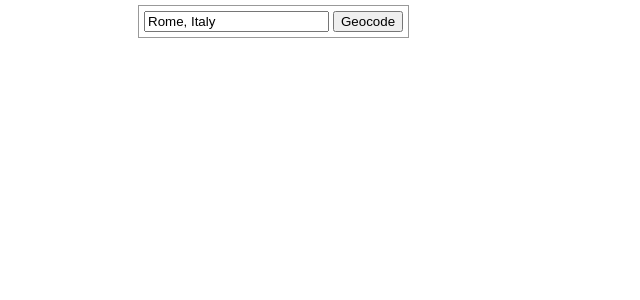
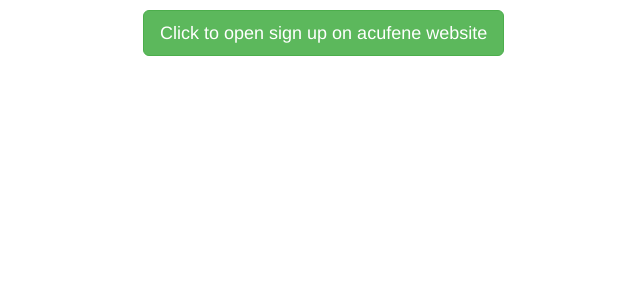
Before and after one commit to bestbug456/tinnitushunt, a PHP site: page / in a window 1280 px wide. Shown: the top 300 px of the page, without its empty margins (322-962 px from the left). Run offline with PHP 8.4, Linux system fonts and the light colour scheme; some libraries are stand-ins or nearby versions.

Commit message:
added modal form

```diff
--- a/css/main.css
+++ b/css/main.css
@@ -9,7 +9,5 @@ top: 5px;
 left: 50%;
 margin-left: -180px;
 z-index: 5;
-background-color: #fff;
 padding: 5px;
-border: 1px solid #999;
 }
--- a/index.html
+++ b/index.html
@@ -9,17 +9,43 @@
 
 
     <!--Some usefull link (style js etc) -->
+    <link href="https://maxcdn.bootstrapcdn.com/bootstrap/3.3.4/css/bootstrap.min.css" rel="stylesheet">
+    <script src="https://maps.googleapis.com/maps/api/js?v=3.exp&signed_in=true&key=AIzaSyDht1kCAjGYsnSJw3-J_G4MjSLlCw188rg"></script>
+
+    <script src="http://code.jquery.com/jquery-2.1.4.min.js"></script>
+    <script src="https://maxcdn.bootstrapcdn.com/bootstrap/3.3.4/js/bootstrap.min.js"></script>
     <link href="css/main.css" rel="stylesheet">
-    <script src="https://maps.googleapis.com/maps/api/js?v=3.exp&signed_in=true&key=AIzaSyDht1kCAjGYsnSJw3-J_G4MjSLlCw188rg"></script>
-    <script src="http://code.jquery.com/jquery-1.11.0.min.js"></script>
      <script src="js/geocoder.js"></script>
   </head>
   <body>
 
-    <div id="panel">
-      <input id="address" type="textbox" value="Rome, Italy">
-      <input type="button" value="Geocode" onclick="codeAddress()">
+
+  <div id='panel' class="row text-center">
+        <a href="#" class="btn btn-lg btn-success" data-toggle="modal" data-target="#basicModal">Click to open sign up on acufene website</a>
+  </div>
+  <div class="modal fade" id="basicModal" tabindex="-1" role="dialog" aria-labelledby="basicModal" aria-hidden="true">
+    <div class="modal-dialog">
+      <div class="modal-content">
+        <div class="modal-header">
+            <button type="button" class="close" data-dismiss="modal" aria-hidden="true">&times;</button>
+            <h4 class="modal-title" id="myModalLabel">Registry on acufene website</h4>
+        </div>
+        <div class="modal-body">
+                <input id="address" type="textbox" value="Rome, Italy">
+                <input type="button" value="Geocode" onclick="codeAddress()">
+        </div>
+        <div class="modal-footer">
+          <button type="button" class="btn btn-default" data-dismiss="modal">Close</button>
+          <button type="button" class="btn btn-primary">Sign up</button>
+        </div>
+      </div>
     </div>
+  </div>
+
+
+
+
+
     <div id="map-canvas"></div>
   </body>
 </html>
```
